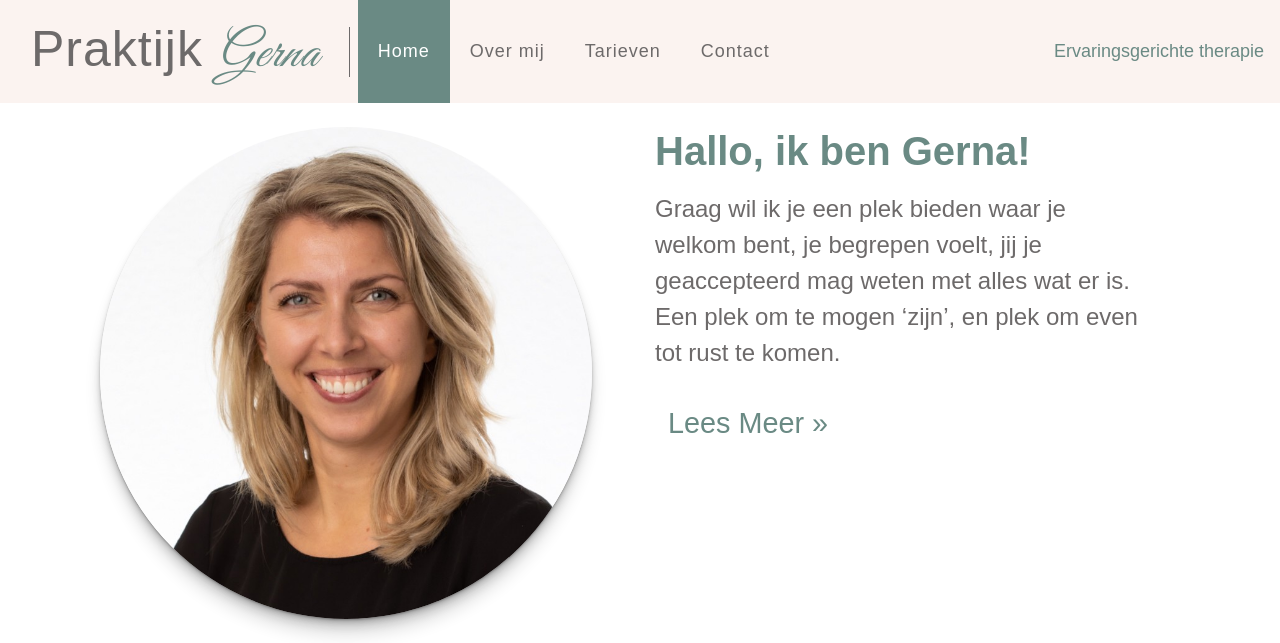
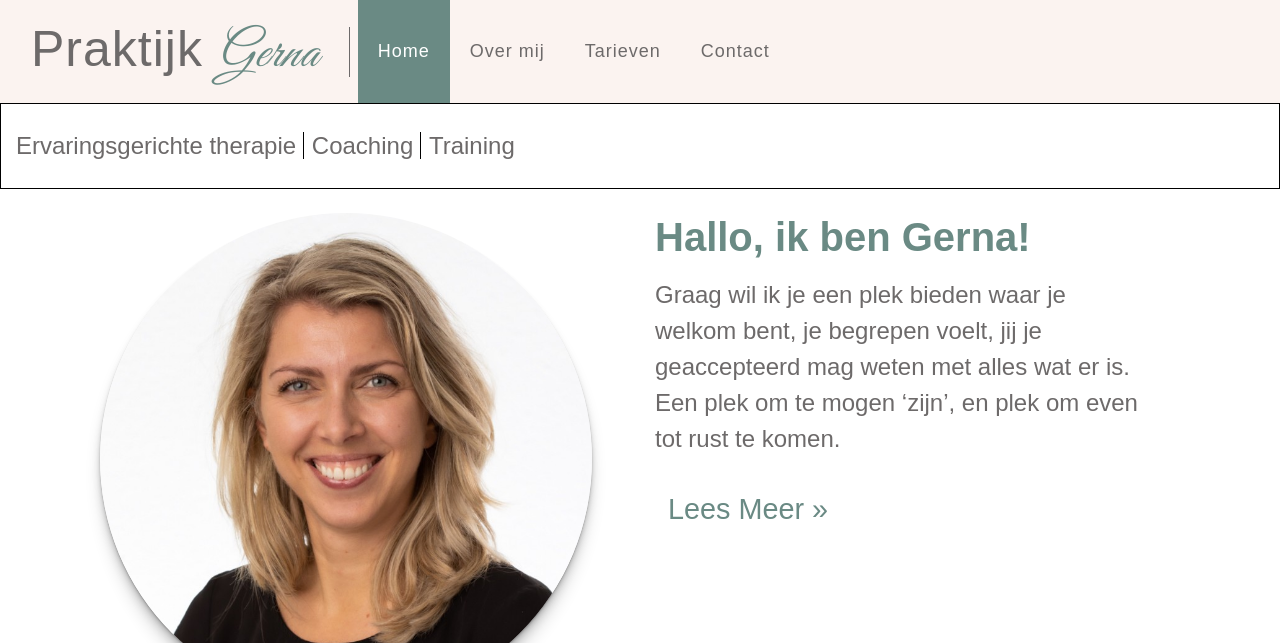
Before and after one commit to JBastiaan/jbastiaan.github.io, a Jekyll site: the page built from index.html, in a window 1280 px wide. Shown: the top 643 px of the page. Built offline with Jekyll 4.4.1, drawn with Linux system fonts in a browser that asks for light colours; nearby versions of some CDN libraries; some of the changed text lies outside the part shown; grey boxes are pictures that could not be loaded.

Commit message:
added keywords

```diff
--- a/_includes/footer.html
+++ b/_includes/footer.html
@@ -4,7 +4,7 @@
             <div class="mx-4 py-4">
                 <h3 class="text-secondary mb-4">Neem contact op</h3>
                 <p><i class="fa fa-map-marker-alt mr-2"></i>Waterliniestraat 9, Zwolle</p>
-                <p><i class="fa fa-phone-alt mr-2"></i>06-54 21 68 33</p>
+                <p><i class="fa fa-phone-alt mr-2"></i>06 54 21 68 33</p>
                 <p>
                     <i class="fa fa-envelope mr-2"></i>
                     <a class="text-secondary" href="mailto:info@praktijkgerna.nl"><u>info@praktijkgerna.nl</u></a>
--- /dev/null
+++ b/_includes/keywords.html
@@ -0,0 +1,11 @@
+<div class="container-fluid py-4" style="border: 1px solid black;">
+    <span class="text-center mr-2" style="border-right: 1px solid black">
+        Ervaringsgerichte therapie
+    </span>
+    <span class="text-center mr-2" style="border-right: 1px solid black">
+        Coaching
+    </span>
+    <span class="text-center">
+        Training
+    </span>
+</div>
--- a/_includes/navigation.html
+++ b/_includes/navigation.html
@@ -26,8 +26,5 @@
         <a class="nav-link {% if page.url == '/contact.html' %}active{% endif %}" href="/contact.html">Contact</a>
       </li>
     </ul>
-    <span class="navbar-text text-secondary d-none d-xl-block">
-      Ervaringsgerichte therapie
-    </span>
   </div>
 </nav>
--- a/_layouts/default.html
+++ b/_layouts/default.html
@@ -22,6 +22,7 @@
 
 <body>
   {% include navigation.html %}
+  {% include keywords.html %}
   {{ content }}
   {% include footer.html %}
   {% include whatsappbutton.html %}
```
